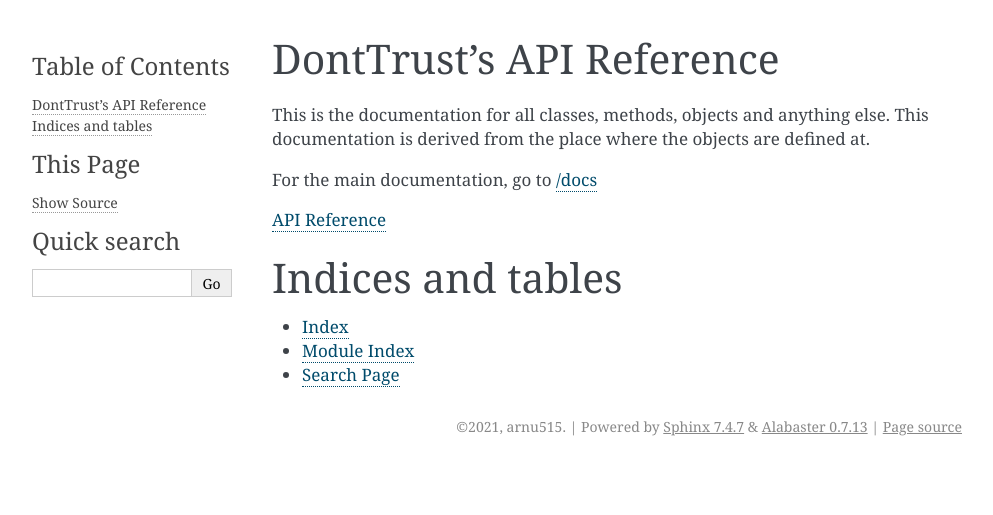
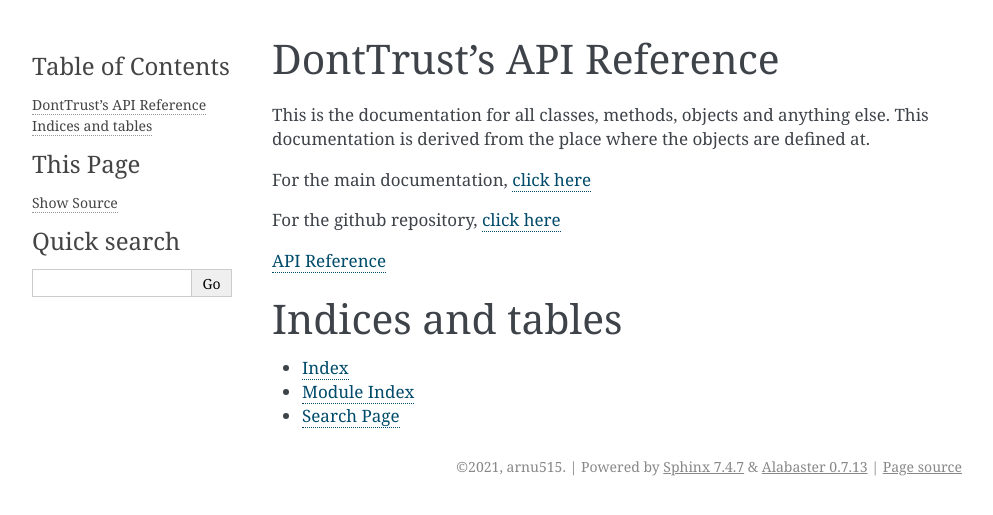
Before and after one commit to arnu515/donttrust, a Sphinx documentation site: the page built from docs/apiref/source/index.rst, in a window 1280 px wide. Shown: the top 515 px of the page, without its empty margins (148-1141 px from the left). Built offline with Sphinx 7.4.7, drawn with Linux system fonts in a browser that asks for light colours.

Commit message:
just use vercel for apiref docs

```diff
--- a/docs/apiref/source/index.rst
+++ b/docs/apiref/source/index.rst
@@ -8,7 +8,9 @@ DontTrust's API Reference
 
 This is the documentation for all classes, methods, objects and anything else. This documentation is derived from the place where the objects are defined at.
 
-For the main documentation, go to `/docs </docs>`_
+For the main documentation, `click here <https://donttrust.vercel.com>`_
+
+For the github repository, `click here <https://github.com/arnu515/donttrust>`_
 
 .. toctree::
    :maxdepth: 3
```
Also changed, not shown: 1 other file.
